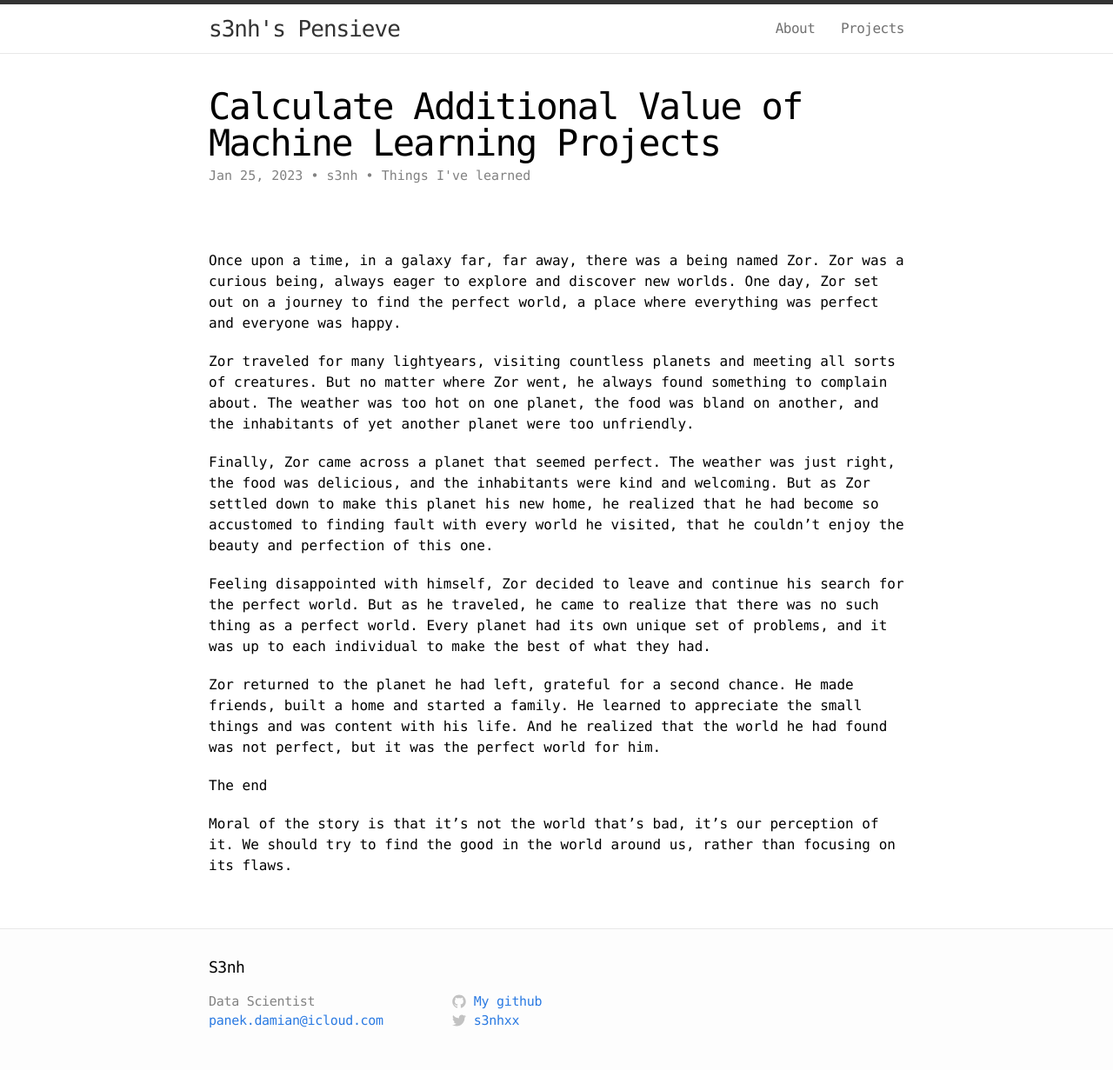
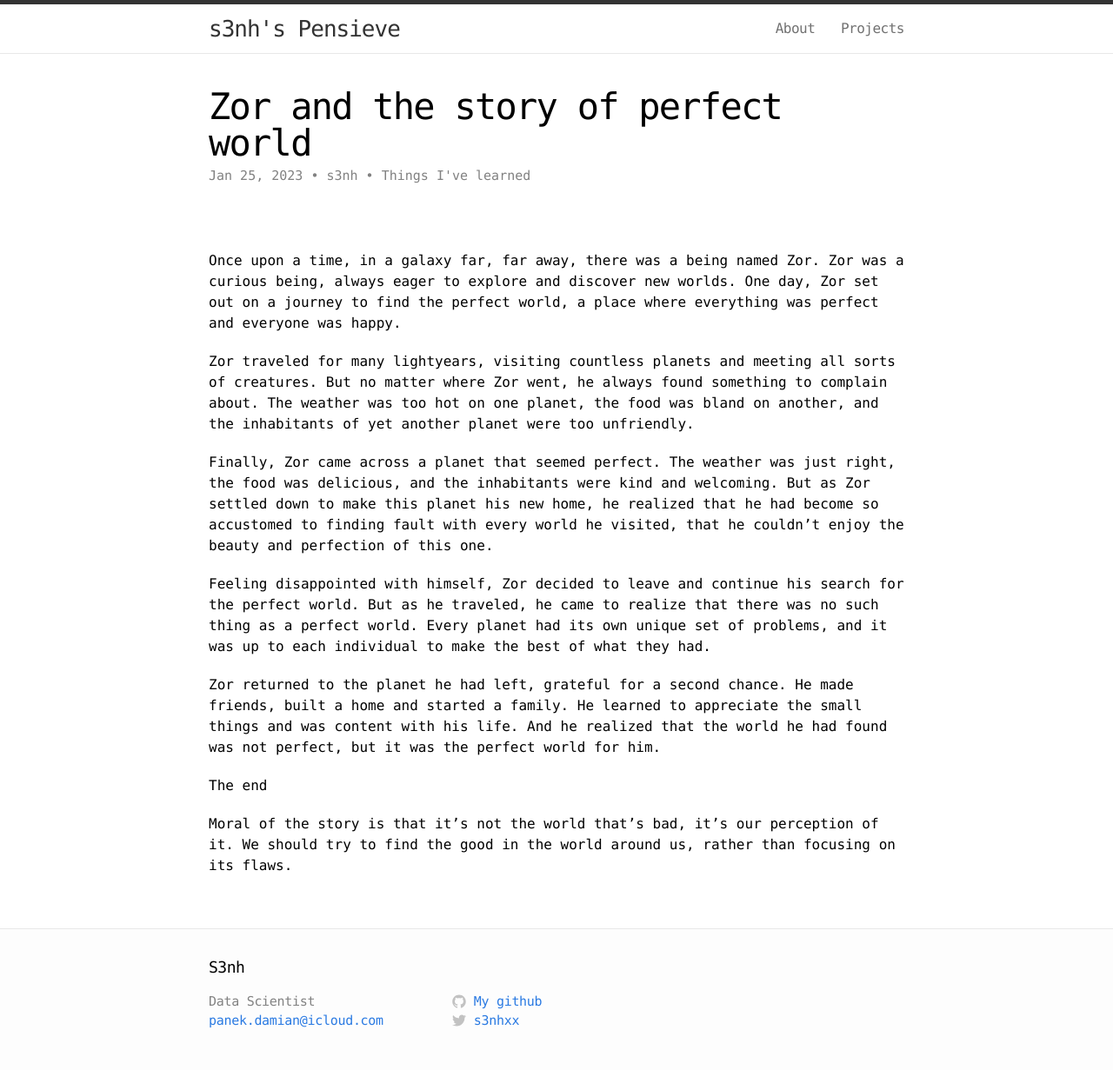
Before and after one commit to s3nh/s3nh.github.io, a Jekyll site: the page built from _posts/2023-01-25-zor-and-the-perfect-world.md, in a window 1280 px wide. Shown: the whole page at 87% size. Built offline with Jekyll 4.4.1, drawn with Linux system fonts in a browser that asks for light colours; Markdown is read by kramdown in place of the engine named in the settings.

Commit message:
Update 2023-01-25-zor-and-the-perfect-world.md

```diff
--- a/_posts/2023-01-25-zor-and-the-perfect-world.md
+++ b/_posts/2023-01-25-zor-and-the-perfect-world.md
@@ -1,6 +1,6 @@
 ---
 layout: post
-title: "Calculate Additional Value of Machine Learning Projects"
+title: "Zor and the story of perfect world"
 categories: routine
 author: "s3nh"
 meta: "Things I've learned"
```
